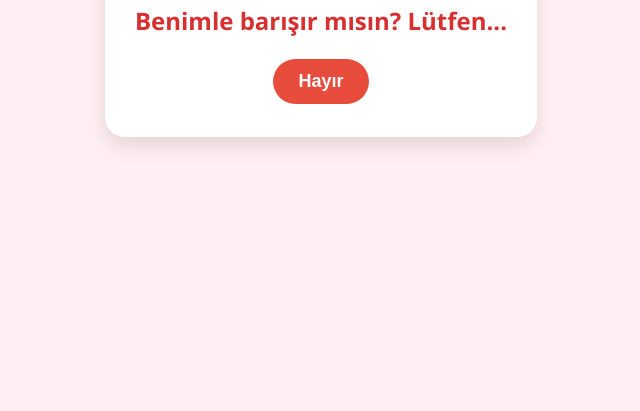
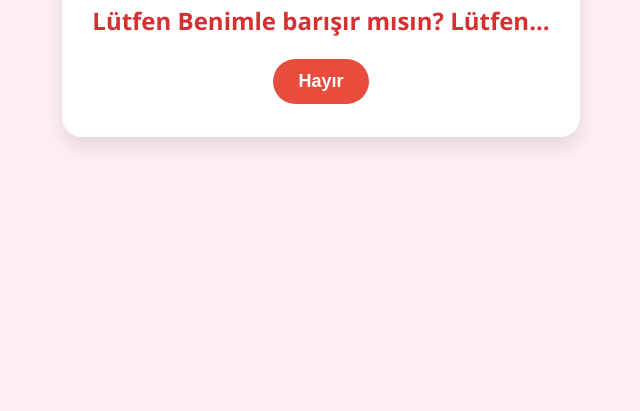
Before and after one commit to Sukruu38/ozurdilerim, a plain HTML site: page index.html in a window 1280 px wide. Shown: the part 389-800 px from the top of the page, without its empty margins (319-959 px from the left). Drawn offline with Linux system fonts and the light colour scheme.

Commit message:
Update title and question text in index.html

```diff
--- a/index.html
+++ b/index.html
@@ -3,7 +3,7 @@
 <head>
     <meta charset="UTF-8">
     <meta name="viewport" content="width=device-width, initial-scale=1.0">
-    <title>Beni Affet... 🥺</title>
+    <title>Beni Affet Çok Pişmanım... 🥺</title>
     <style>
         body {
             font-family: 'Segoe UI', Tahoma, Geneva, Verdana, sans-serif;
@@ -76,7 +76,7 @@
     <div class="container">
         <!-- İstersen emoji yerine internetten bulduğun tatlı bir GIF linki de koyabilirsin -->
         <div class="gif-container">🥺❤️</div>
-        <h1 id="question">Benimle barışır mısın? Lütfen...</h1>
+        <h1 id="question">Lütfen Benimle barışır mısın? Lütfen...</h1>
 
         <div class="buttons">
             <button id="yesBtn" onclick="baristik()">Evet</button>
```
